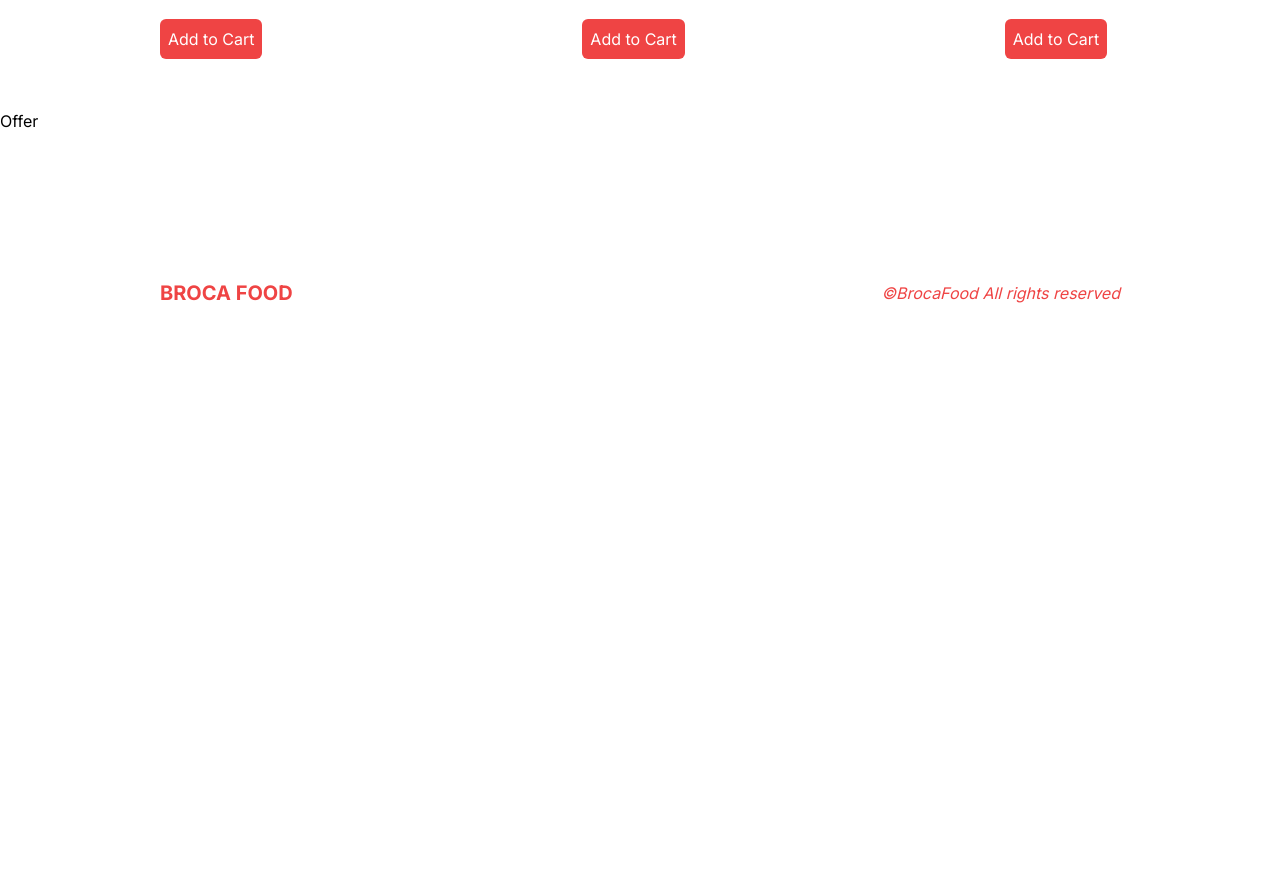
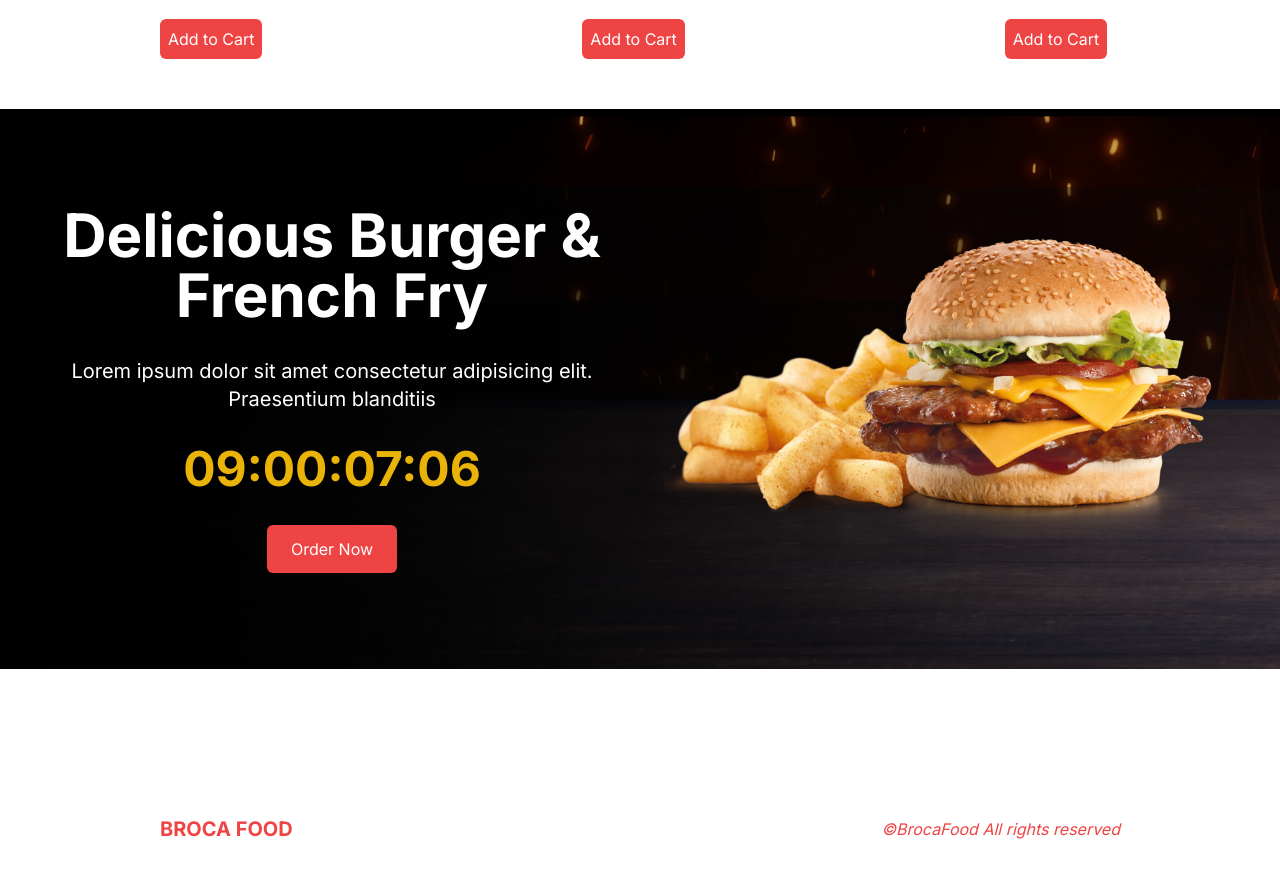
Before and after one commit to pedrowilliamsantos/restaurante, a Next.js app: page / in a window 1280 px wide. Shown: the part 1411-2288 px from the top of the page. Before the commit the page ends 1864 px from the top, so only its background shows below. Built offline with nearby package versions, Linux system fonts and the light colour scheme.

Commit message:
offer component

```diff
--- a/src/app/cart/page.tsx
+++ b/src/app/cart/page.tsx
@@ -1,9 +1,9 @@
 import React from 'react'
 
 const CartPage = () => {
-  return (
-    <div>CartPage</div>
-  )
+    return (
+        <div>CartPage</div>
+    )
 }
 
 export default CartPage
--- a/src/app/login/page.tsx
+++ b/src/app/login/page.tsx
@@ -1,9 +1,9 @@
 import React from 'react'
 
 const LoginPage = () => {
-  return (
-    <div>LoginPage</div>
-  )
+    return (
+        <div>LoginPage</div>
+    )
 }
 
 export default LoginPage
--- /dev/null
+++ b/src/components/CountDown.tsx
@@ -0,0 +1,13 @@
+"use client"
+import React from 'react'
+import Countdown from 'react-countdown'
+
+const endingDate = new Date("2024-01-16")
+
+const CountDown = () => {
+  return (
+    <Countdown className='text-yellow-500 font-bold text-5xl' date={endingDate}/>
+  )
+}
+
+export default CountDown
--- a/src/components/Offer.tsx
+++ b/src/components/Offer.tsx
@@ -1,9 +1,23 @@
+import Image from 'next/image'
 import React from 'react'
+import CountDown from './CountDown'
 
 const Offer = () => {
-  return (
-    <div>Offer</div>
-  )
+    return (
+        <div className="bg-black h-screen flex flex-col md:flex-row md:justify-between md:bg-[url('/offerBg.png')] md:h-[70vh]">
+            {/*text container */}
+            <div className='flex-1 flex flex-col justify-center items-center text-center gap-8 p-6'>
+                <h1 className='text-white text-5xl font-bold xl:text-6xl'>Delicious Burger & French Fry</h1>
+                <p className='text-white xl:text-xl'>Lorem ipsum dolor sit amet consectetur adipisicing elit. Praesentium blanditiis</p>
+                <CountDown/>
+                <button className='bg-red-500 text-white rounded-md py-3 px-6'>Order Now</button>
+            </div>
+            {/*image container */}
+            <div className='flex-1 w-full relative md:h-full'>
+                <Image src="/offerProduct.png" alt='' fill className='object-contain'/>
+            </div>
+        </div>
+    )
 }
 
 export default Offer
```
Also changed, not shown: package.json (+6 -5 lines), src/components/Notification.tsx (+5 -5 lines), src/app/globals.css (line endings or trailing spaces), 1 other file (tests, documents, lock files or other folders).
